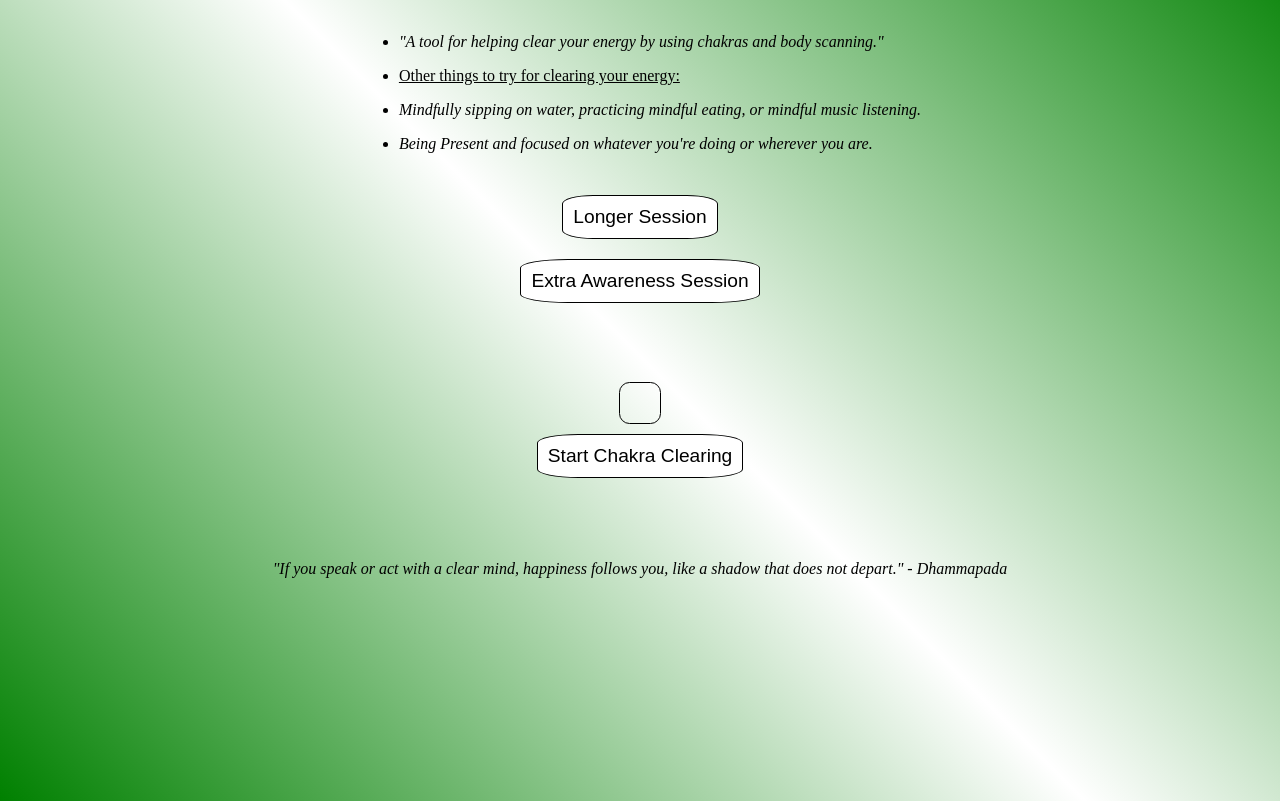
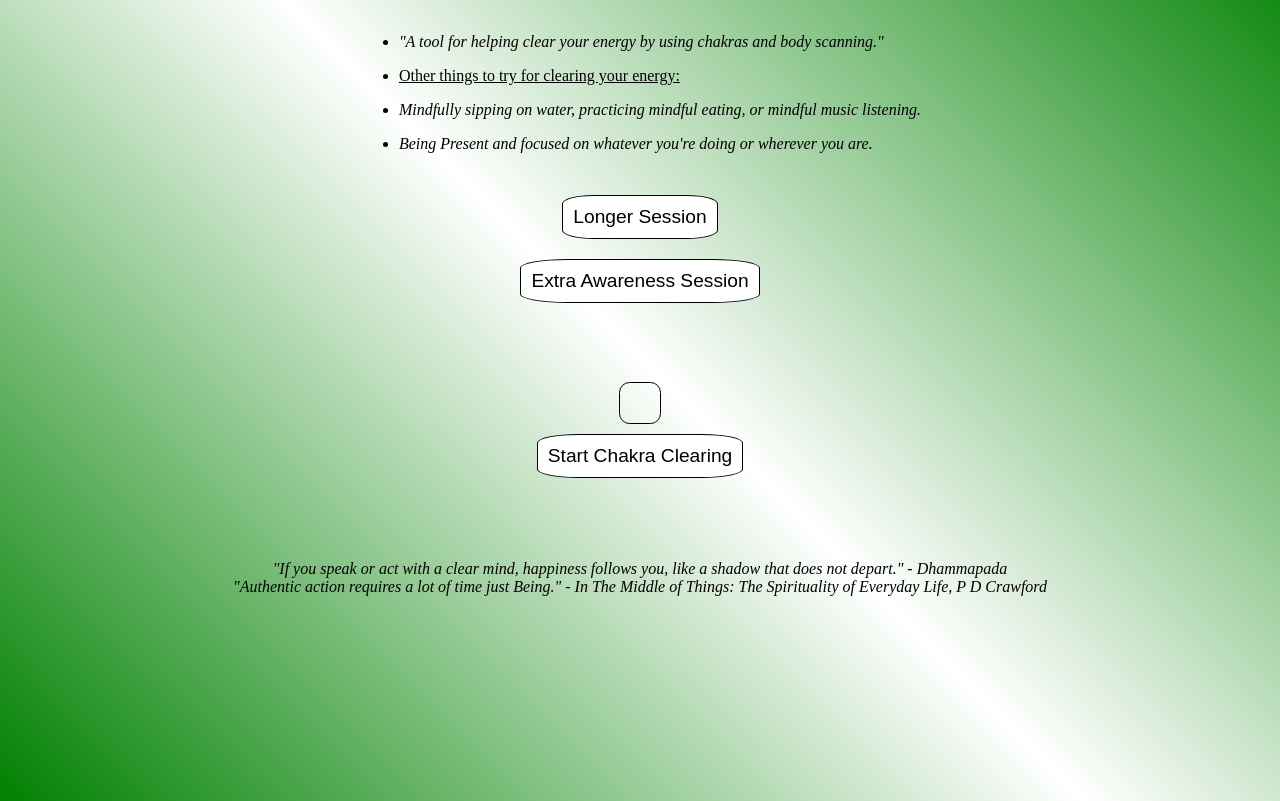
Before and after one commit to Sgamb29/ChakraClearing, a plain HTML site: page index.html in a window 1280 px wide. Shown: the part 89-890 px from the top of the page. Drawn offline with Linux system fonts and the light colour scheme.

Commit message:
added quote

```diff
--- a/index.html
+++ b/index.html
@@ -25,7 +25,10 @@
         <div id="colorIndicator"></div>
         <button id="startBtn" onclick="startChakraClearing()">Start Chakra Clearing</button>
         <br><br><br><br>
-        <footer><em>"If you speak or act with a clear mind, happiness follows you, like a shadow that does not depart." - Dhammapada</em></footer>
+        <footer><em>"If you speak or act with a clear mind, happiness follows you, like a shadow that does not depart." - Dhammapada
+            <br>
+            "Authentic action requires a lot of time just Being." - In The Middle of Things: The Spirituality of Everyday Life, P D Crawford
+        </em></footer>
     </div>
 
     <script src="script.js"></script>
```
